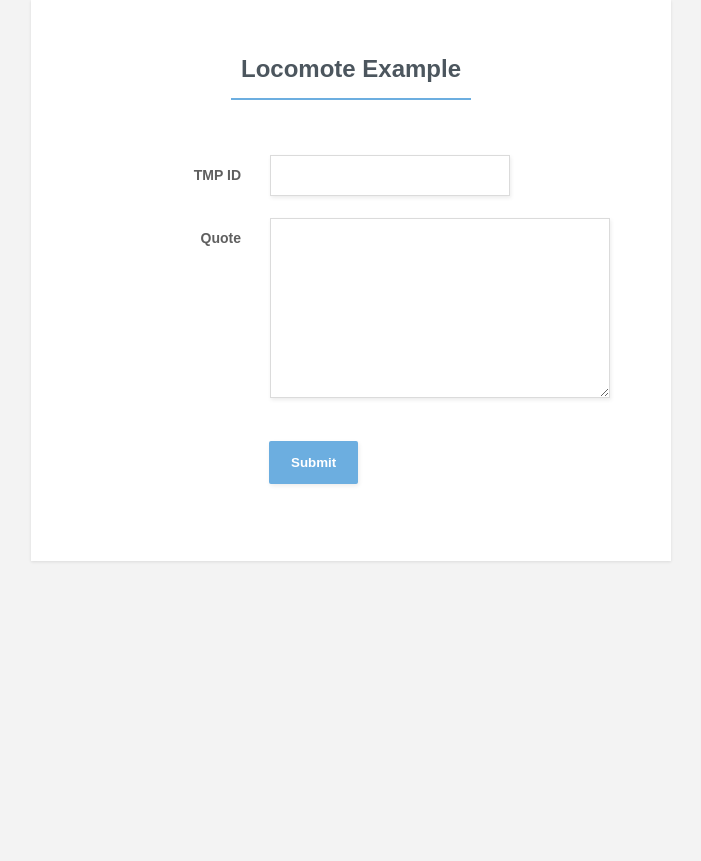
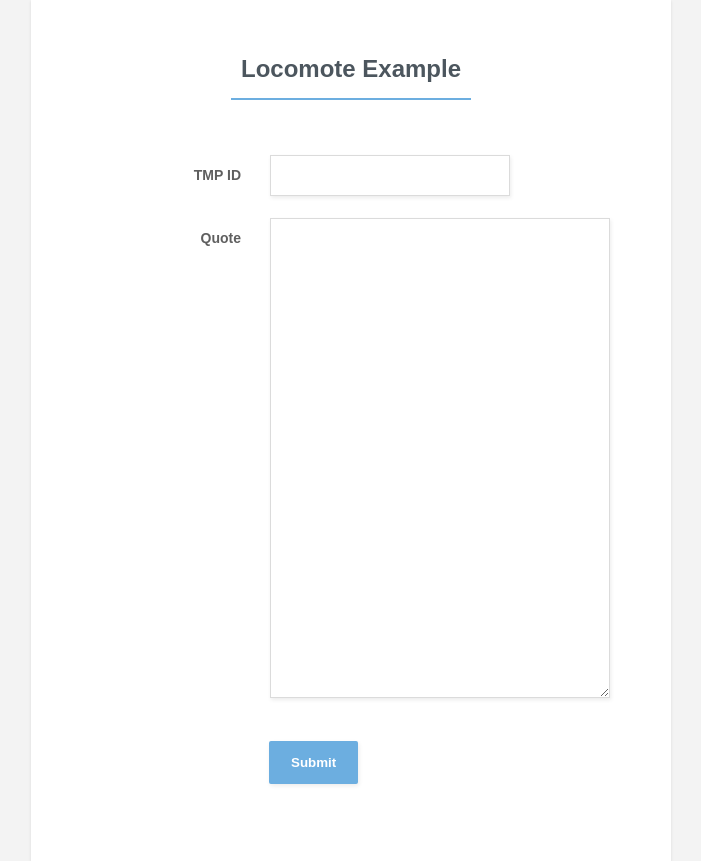
Before and after one commit to budimulyawan/locomote, a plain HTML site: page index.html in a window 1280 px wide. Shown: the top 861 px of the page, without its empty margins (289-990 px from the left). Before the commit the page ends 800 px from the top, so only its background shows below. Drawn offline with Linux system fonts and the light colour scheme.

Commit message:
increase height

```diff
--- a/form-basic.css
+++ b/form-basic.css
@@ -80,7 +80,7 @@ html{
     color:  #5f5f5f;
     box-sizing: border-box;
     width: 340px;
-    height: 180px;
+    height: 480px;
     box-shadow: 1px 2px 4px 0 rgba(0, 0, 0, 0.08);
     font: normal 13px sans-serif;
     padding: 12px;
```
